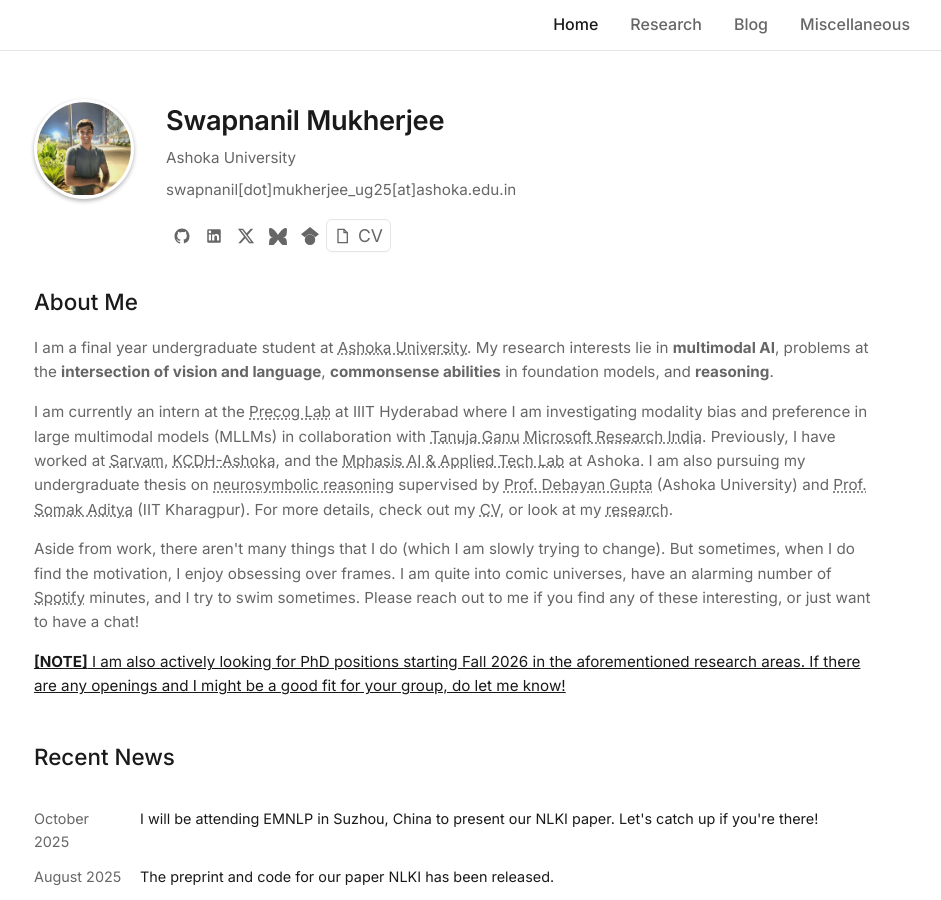
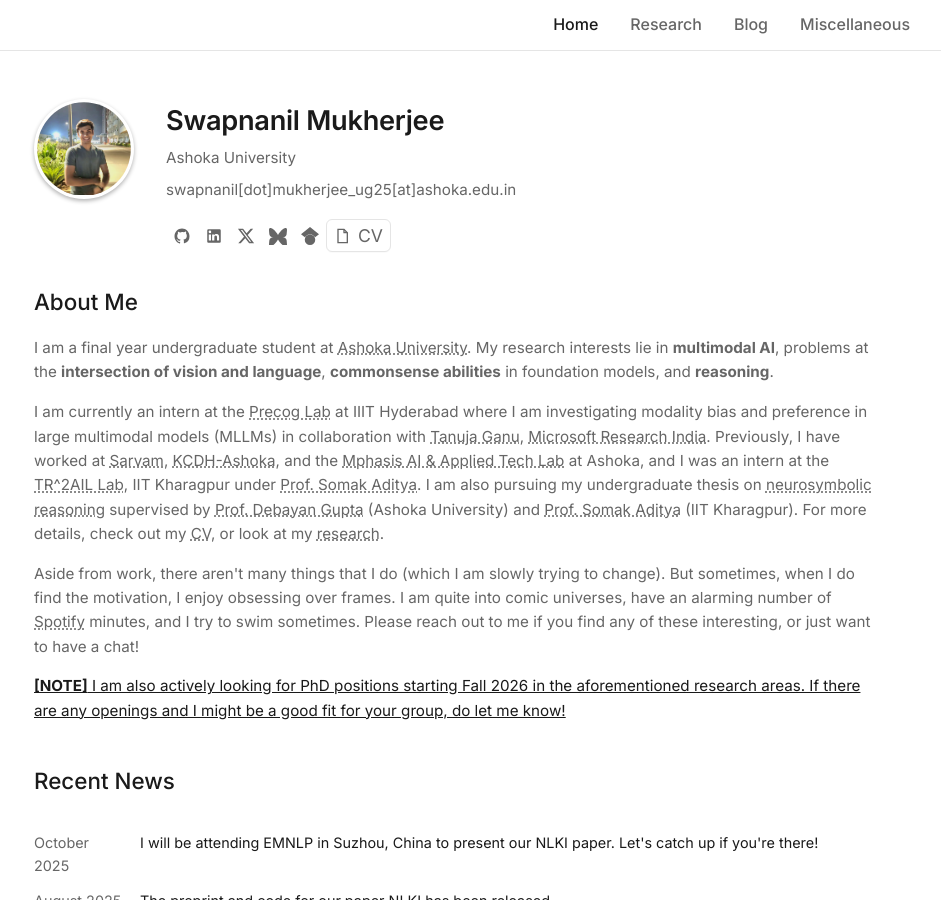
Before and after one commit to SwapnanilMukherjee/swapnanilmukherjee.github.io, a Jekyll site: the page built from index.md, in a window 1280 px wide and 900 px high. Shown: the whole window, without its empty margins (180-1121 px from the left). Built offline with Jekyll 4.4.1, drawn with Linux system fonts in a browser that asks for light colours.

Commit message:
updated bio

```diff
--- a/index.md
+++ b/index.md
@@ -46,7 +46,7 @@ layout: default
 <div class="section">
   <h2>About Me</h2>
   <p>I am a final year undergraduate student at <a href="https://wwww.ashoka.edu.in">Ashoka University</a>. My research interests lie in <b>multimodal AI</b>, problems at the <b>intersection of vision and language</b>, <b>commonsense abilities</b> in foundation models, and <b>reasoning</b>.</p>
-  <p>I am currently an intern at the <a href="https://precog.iiit.ac.in/" target="_blank">Precog Lab</a> at IIIT Hyderabad where I am investigating modality bias and preference in large multimodal models (MLLMs) in collaboration with <a href="https://www.microsoft.com/en-us/research/people/taganu/">Tanuja Ganu</a> <a href="https://www.microsoft.com/en-us/research/lab/microsoft-research-india/" target="_blank"> Microsoft Research India</a>. Previously, I have worked at <a href="https://www.sarvam.ai/">Sarvam</a>, <a href="https://www.ashoka.edu.in/page/koita-centre-for-digital-health-at-ashoka/" target="_blank">KCDH-Ashoka</a>, and the <a href="https://www.ashoka.edu.in/about-mphasis-lab/" target="_blank">Mphasis AI & Applied Tech Lab</a> at Ashoka. I am also pursuing my undergraduate thesis on <a href="https://arxiv.org/abs/2209.07662" target="_blank">neurosymbolic reasoning</a> supervised by <a href="https://www.ashoka.edu.in/profile/debayan-gupta/" target="_blank">Prof. Debayan Gupta</a> (Ashoka University) and <a href="https://adityasomak.github.io/#about" target="_blank">Prof. Somak Aditya</a> (IIT Kharagpur). For more details, check out my <a href="/assets/CV.pdf">CV</a>, or look at my <a href="/research">research</a>.
+  <p>I am currently an intern at the <a href="https://precog.iiit.ac.in/" target="_blank">Precog Lab</a> at IIIT Hyderabad where I am investigating modality bias and preference in large multimodal models (MLLMs) in collaboration with <a href="https://www.microsoft.com/en-us/research/people/taganu/">Tanuja Ganu</a>, <a href="https://www.microsoft.com/en-us/research/lab/microsoft-research-india/" target="_blank"> Microsoft Research India</a>. Previously, I have worked at <a href="https://www.sarvam.ai/">Sarvam</a>, <a href="https://www.ashoka.edu.in/page/koita-centre-for-digital-health-at-ashoka/" target="_blank">KCDH-Ashoka</a>, and the <a href="https://www.ashoka.edu.in/about-mphasis-lab/" target="_blank">Mphasis AI & Applied Tech Lab</a> at Ashoka, and I was an intern at the <a href="https://adityasomak.github.io/research/">TR^2AIL Lab</a>, IIT Kharagpur under <a href="https://adityasomak.github.io/#about">Prof. Somak Aditya</a>. I am also pursuing my undergraduate thesis on <a href="https://arxiv.org/abs/2209.07662" target="_blank">neurosymbolic reasoning</a> supervised by <a href="https://www.ashoka.edu.in/profile/debayan-gupta/" target="_blank">Prof. Debayan Gupta</a> (Ashoka University) and <a href="https://adityasomak.github.io/#about" target="_blank">Prof. Somak Aditya</a> (IIT Kharagpur). For more details, check out my <a href="/assets/CV.pdf">CV</a>, or look at my <a href="/research">research</a>.
   </p>
   <p>Aside from work, there aren't many things that I do (which I am slowly trying to change). But sometimes, when I do find the motivation, I enjoy obsessing over frames. I am quite into comic universes, have an alarming number of <a href="https://open.spotify.com/listeningstats/share/4tgKHIWTjT4y1C9eMLqeIu?si=WWctd3MwQ_iZfaAQZod70A&lang=en&uri=spotify%3Alisteningstats" target="_blank">Spotify</a> minutes, and I try to swim sometimes. Please reach out to me if you find any of these interesting, or just want to have a chat!</p>
   <p class="note"> <b>[NOTE]</b> I am also actively looking for PhD positions starting Fall 2026 in the aforementioned research areas. If there are any openings and I might be a good fit for your group, do let me know!</p>
```
